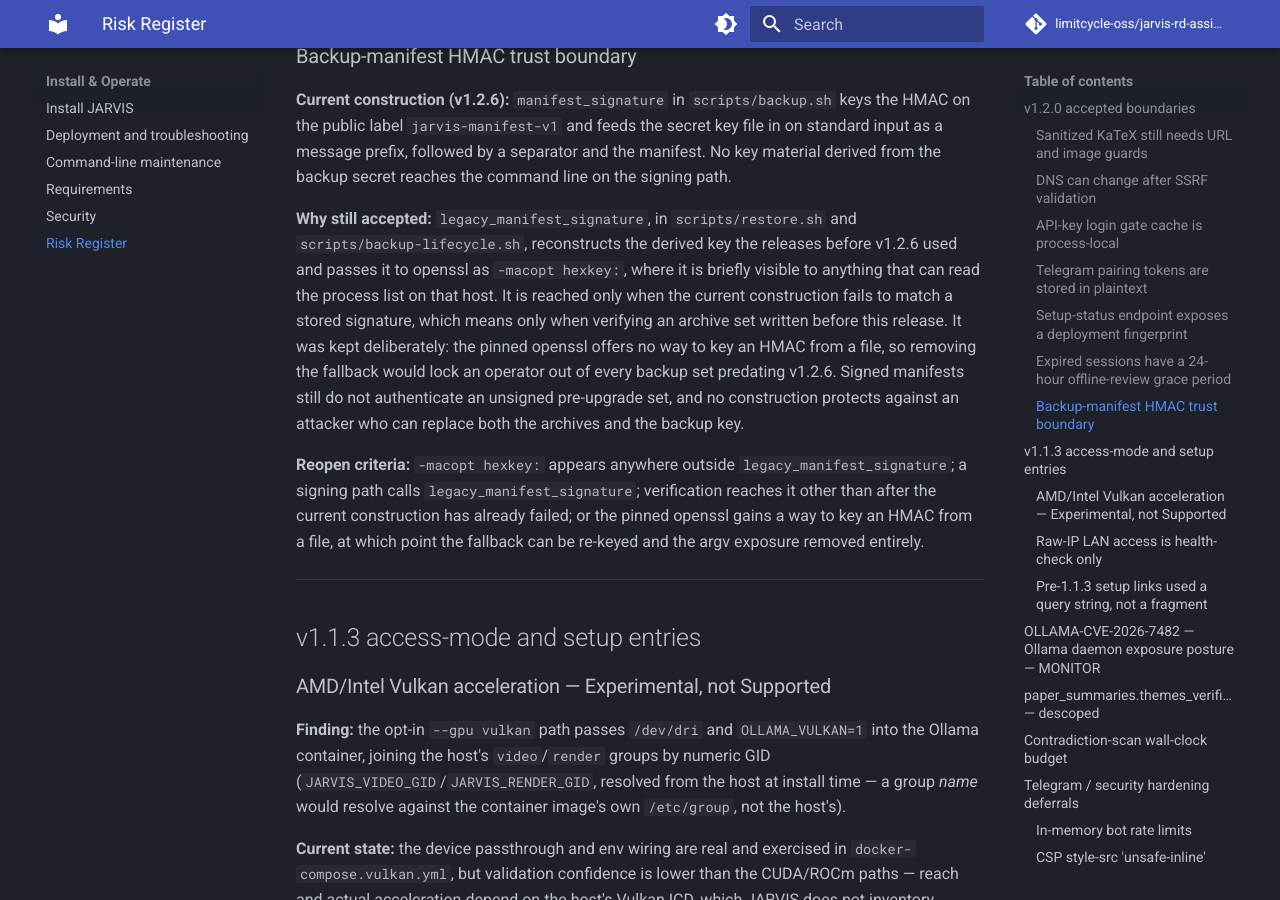
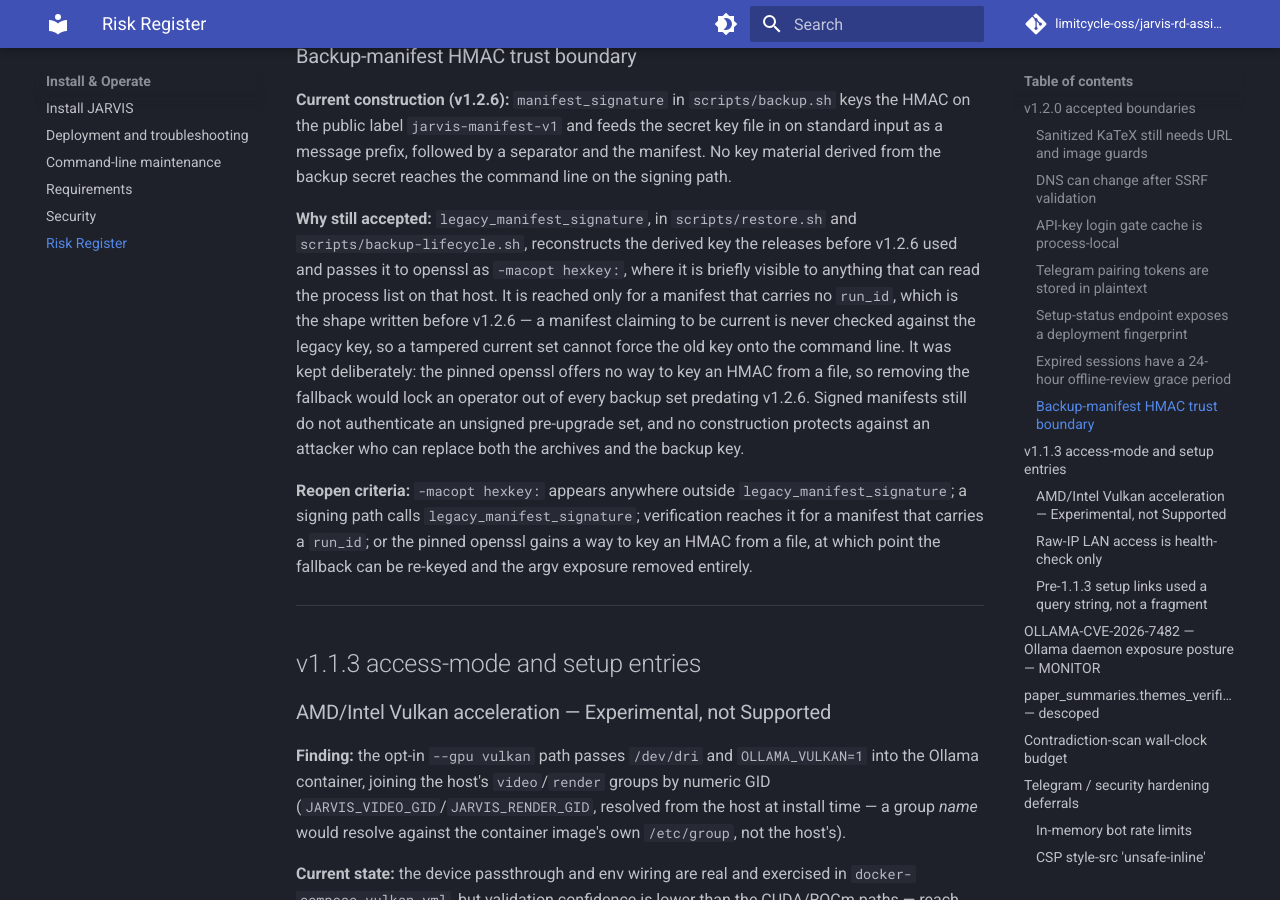
Before and after one commit to FFidan/Jarvis-RD-Assistant, an MkDocs documentation site: the page built from docs/known-residual-risks.md, in a window 1280 px wide and 900 px high, scrolled down 1835 px. Built offline with MkDocs 1.6.1 and Material for MkDocs 9.7.7, drawn with Linux system fonts in a browser that asks for light colours; comment, search, counter and statistics services are not loaded.

Commit message:
fix(erasure): let an erasure finish, and stop the older backup key authenticating current sets
The owner routes bind a command to the erasure request their own path names.
Platform sent a fresh identifier instead, so the Learning step was refused on
every attempt: an account would lose its vectors and research data, keep its
learning data, never have its user row deleted, and end in a state that also
refuses restore. Nothing caught it because the coordinator test replaces the
HTTP client, so no test sent the headers the service actually sends.

Manifest verification tried the pre-1.2.6 key on any signature mismatch, which
fixed manifest authentication at the weaker of the two constructions and let
anyone able to write the backup directory force that key onto the command line
by corrupting a current signature. It is now attempted only for the manifest
shape that predates the current one. Older sets still verify, which is the
whole reason the fallback exists.

The risk register described the containment this change actually provides,
rather than the containment it previously claimed.

Co-Authored-By: Claude <noreply@anthropic.com>

```diff
--- a/docs/known-residual-risks.md
+++ b/docs/known-residual-risks.md
@@ -63,19 +63,20 @@ line on the signing path.
 `scripts/backup-lifecycle.sh`, reconstructs the derived key the releases before
 v1.2.6 used and passes it to openssl as `-macopt hexkey:`, where it is briefly
 visible to anything that can read the process list on that host. It is reached
-only when the current construction fails to match a stored signature, which
-means only when verifying an archive set written before this release. It was
-kept deliberately: the pinned openssl offers no way to key an HMAC from a file,
-so removing the fallback would lock an operator out of every backup set
+only for a manifest that carries no `run_id`, which is the shape written before
+v1.2.6 — a manifest claiming to be current is never checked against the legacy
+key, so a tampered current set cannot force the old key onto the command line.
+It was kept deliberately: the pinned openssl offers no way to key an HMAC from a
+file, so removing the fallback would lock an operator out of every backup set
 predating v1.2.6. Signed manifests still do not authenticate an unsigned
 pre-upgrade set, and no construction protects against an attacker who can
 replace both the archives and the backup key.
 
 **Reopen criteria:** `-macopt hexkey:` appears anywhere outside
 `legacy_manifest_signature`; a signing path calls `legacy_manifest_signature`;
-verification reaches it other than after the current construction has already
-failed; or the pinned openssl gains a way to key an HMAC from a file, at which
-point the fallback can be re-keyed and the argv exposure removed entirely.
+verification reaches it for a manifest that carries a `run_id`; or the pinned
+openssl gains a way to key an HMAC from a file, at which point the fallback can
+be re-keyed and the argv exposure removed entirely.
 
 ---
 
```
Also changed, not shown: 5 other files.
